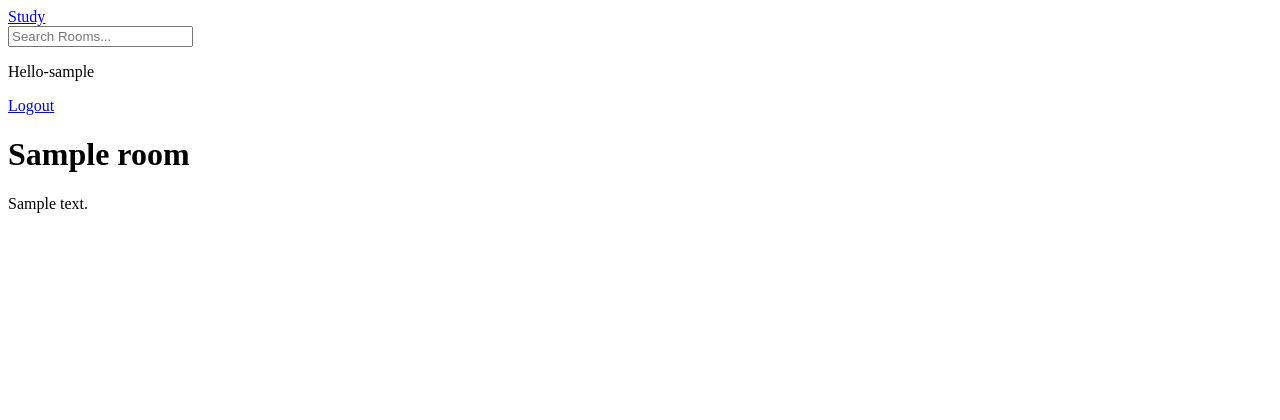
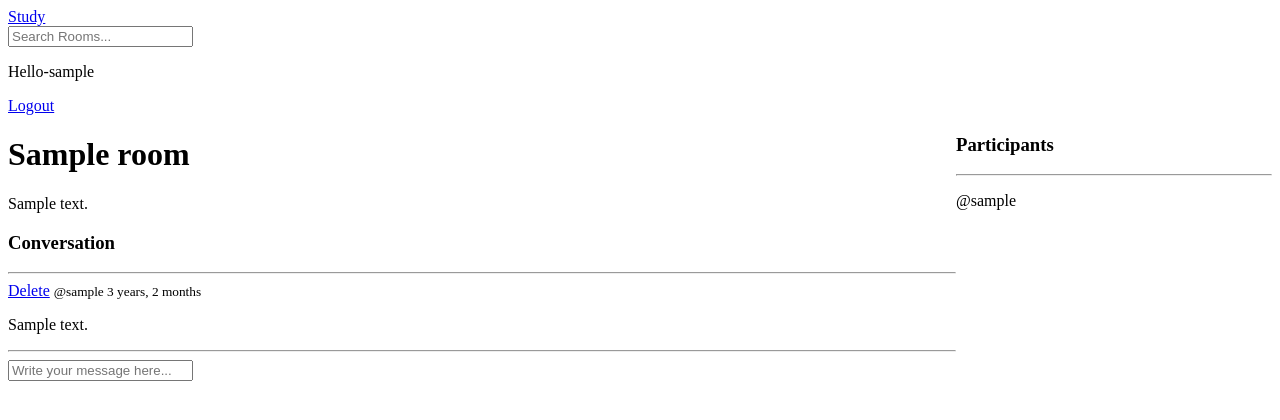
Before and after one commit to gracebir/django-connect-app, a Django app: page /room/1/ in a window 1280 px wide. Shown: the top 420 px of the page. Run offline with Django 4.2, Linux system fonts and the light colour scheme; a user stored in the database is signed in; tables that the repository leaves empty hold one stand-in row (values such as "Sample post").

Commit message:
crud messages and add participants

```diff
--- a/base/models.py
+++ b/base/models.py
@@ -14,6 +14,7 @@ class Room(models.Model):
     topic = models.ForeignKey(Topic, on_delete=models.SET_NULL, null=True)
     name = models.CharField(max_length=200)
     description = models.TextField(null=True, blank=True)
+    participants = models.ManyToManyField(User, related_name='participants', blank=True)
     # participants =
     updated = models.DateTimeField(auto_now=True)
     created = models.DateTimeField(auto_now_add=True)
--- a/base/templates/base/room.html
+++ b/base/templates/base/room.html
@@ -1,6 +1,45 @@
 {%extends 'main.html'%}
 
 {% block content%}
-<h1>{{room.name}}</h1>
-<p>{{room.description}}</p>
+<style>
+    .room-container {
+        display: grid;
+        grid-template-columns: 3fr 1fr;
+    }
+</style>
+<div class="room-container">
+    <div>
+        <h1>{{room.name}}</h1>
+        <p>{{room.description}}</p>
+        <div class="comment-wrapper">
+            <h3>Conversation</h3>
+            <hr>
+            {% for message in room_messages%}
+            {% if request.user == message.user %}
+            <a href="{% url 'delete-message' message.id %}">Delete</a>
+            {% endif %}
+            <small>@{{message.user}} {{message.created|timesince}}</small>
+            <p>{{message.body}}</p>
+            {% endfor %}
+        </div>
+        <hr>
+        {% if request.user.is_authenticated %}
+        <div class="comment-form">
+            <form action="" method="POST">
+                {% csrf_token %}
+                <input type="text" name="body" placeholder="Write your message here...">
+            </form>
+        </div>
+    </div>
+    <div>
+        <h3>Participants</h3>
+        <hr>
+        {% for user in participants%}
+        <div>
+            <p>@{{user.username}}</p>
+        </div>
+        {% endfor %}
+    </div>
+</div>
+{% endif %}
 {% endblock content %}
--- a/base/urls.py
+++ b/base/urls.py
@@ -9,5 +9,6 @@ urlpatterns = [
     path('room/<str:pk>/', views.room, name="room"),
     path('create-room/', views.createRoom, name="create-room"),
     path('update-room/<str:pk>/', views.updateRoom, name='update-room'),
-    path('delete-room/<str:pk>/', views.deleteRoom, name='delete-room')
+    path('delete-room/<str:pk>/', views.deleteRoom, name='delete-room'),
+    path('delete-message/<str:pk>/', views.deleteMessage, name='delete-message')
 ]
--- a/base/views.py
+++ b/base/views.py
@@ -6,7 +6,7 @@ from django.http import HttpResponse
 from django.contrib.auth.forms import UserCreationForm
 from django.contrib.auth import authenticate, login, logout
 from django.contrib.auth.models import User
-from .models import Room, Topic
+from .models import Room, Topic, Message
 from .form import RoomForm
 # rooms = [
 #     {'id': 1, 'name': 'Lets learn python'},
@@ -69,10 +69,23 @@ def home(request):
     context = {'rooms': rooms, 'topics':topics, 'room_count': room_count}
     return render(request, 'base/home.html',context)
 
+
 def room(request, pk):
     room = Room.objects.get(id=pk)
-    context = {'room':room}
+    room_messages = room.message_set.all().order_by('-created')
+    participants = room.participants.all()
+    if(request.method == 'POST'):
+        message = Message.objects.create(
+            user=request.user,
+            room=room,
+            body=request.POST.get('body')
+        )
+        room.participants.add(request.user)
+        return redirect('room', pk=room.id)
+
+    context = {'room':room, 'room_messages':room_messages, 'participants': participants}
     return render(request, 'base/room.html', context)
+
 
 @login_required(login_url='login')
 def createRoom(request):
@@ -110,3 +123,13 @@ def deleteRoom(request, pk):
         room.delete()
         return redirect('home')
     return render(request, 'base/delete_form.html', {'obj':room})
+
+@login_required(login_url='login')
+def deleteMessage(request, pk):
+    message = Message.objects.get(id=pk)
+    if(request.user != message.user):
+        return HttpResponse('You are allowed here!!')
+    if request.method == 'POST':
+        message.delete()
+        return redirect('home')
+    return render(request, 'base/delete_form.html', {'obj':message})
```
Also changed, not shown: base/migrations/0003_alter_room_options_room_participants.py (added).
